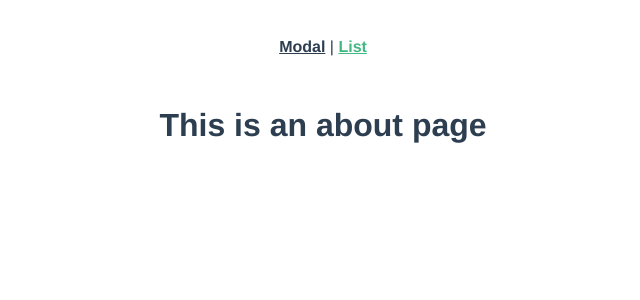
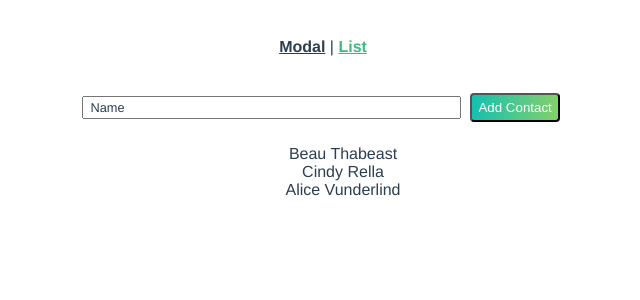
Before and after one commit to avechri/animating-vue, a Vue app: page /list in a window 1280 px wide. Shown: the top 300 px of the page, without its empty margins (317-957 px from the left). Built offline with nearby package versions, Linux system fonts and the light colour scheme.

Commit message:
changed About.vue to List.vue

```diff
--- a/src/views/List.vue
+++ b/src/views/List.vue
@@ -1,5 +1,29 @@
 <template>
-  <div class="list">
-    <h1>This is an about page</h1>
+  <div>
+    <input type="text" v-model="newContact" placeholder="Name" />
+    <button @click="addContact">Add Contact</button>
+
+    <ul>
+      <li v-for="contact in contacts" :key="contact">
+        {{ contact }}
+      </li>
+    </ul>
   </div>
 </template>
+
+<script>
+export default {
+  data() {
+    return {
+      newContact: '',
+      contacts: ['Beau Thabeast', 'Cindy Rella', 'Alice Vunderlind']
+    }
+  },
+  methods: {
+    addContact() {
+      this.contacts.push(this.newContact)
+      this.newContact = ''
+    }
+  }
+}
+</script>
```
